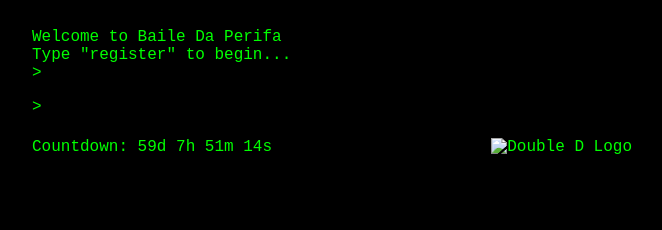
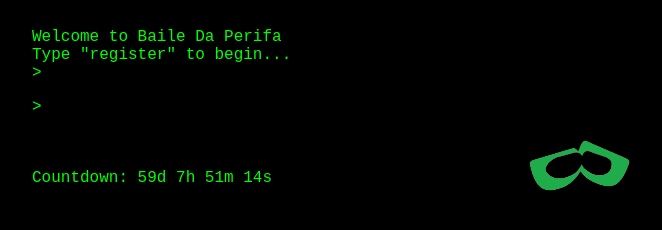
Before and after one commit to dowiejohns/terminal, a plain HTML site: page index.html in a window 1280 px wide. Shown: the whole page, without its empty margins (308-970 px from the left). Drawn offline with Linux system fonts and the light colour scheme.

Commit message:
Update index.html

```diff
--- a/index.html
+++ b/index.html
@@ -76,7 +76,7 @@
     </div>
     <div id="footer">
       <div id="countdown"></div>
-      <img id="logo" src="doubleD_logo_only.gif" alt="Double D Logo" />
+      <img id="logo" src="png logo.png" alt="Double D Logo" />
     </div>
   </div>
 
```
